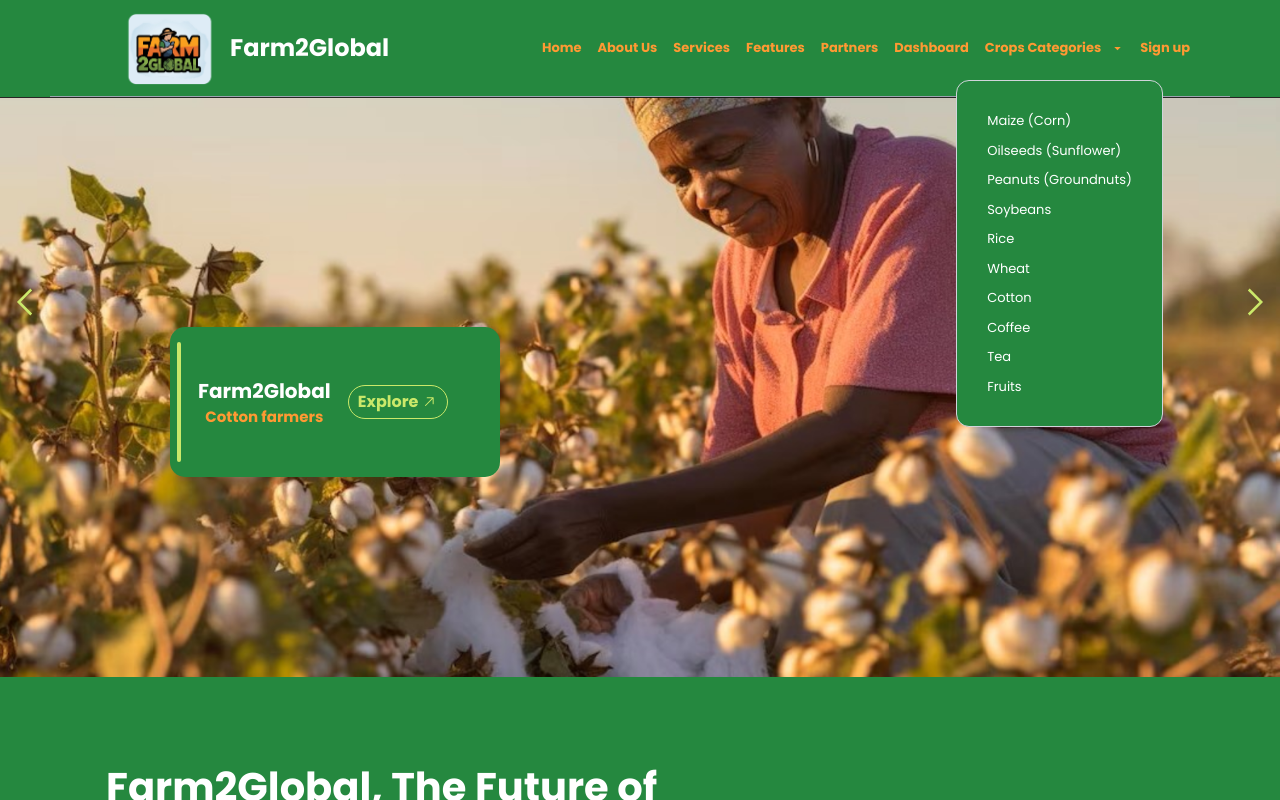
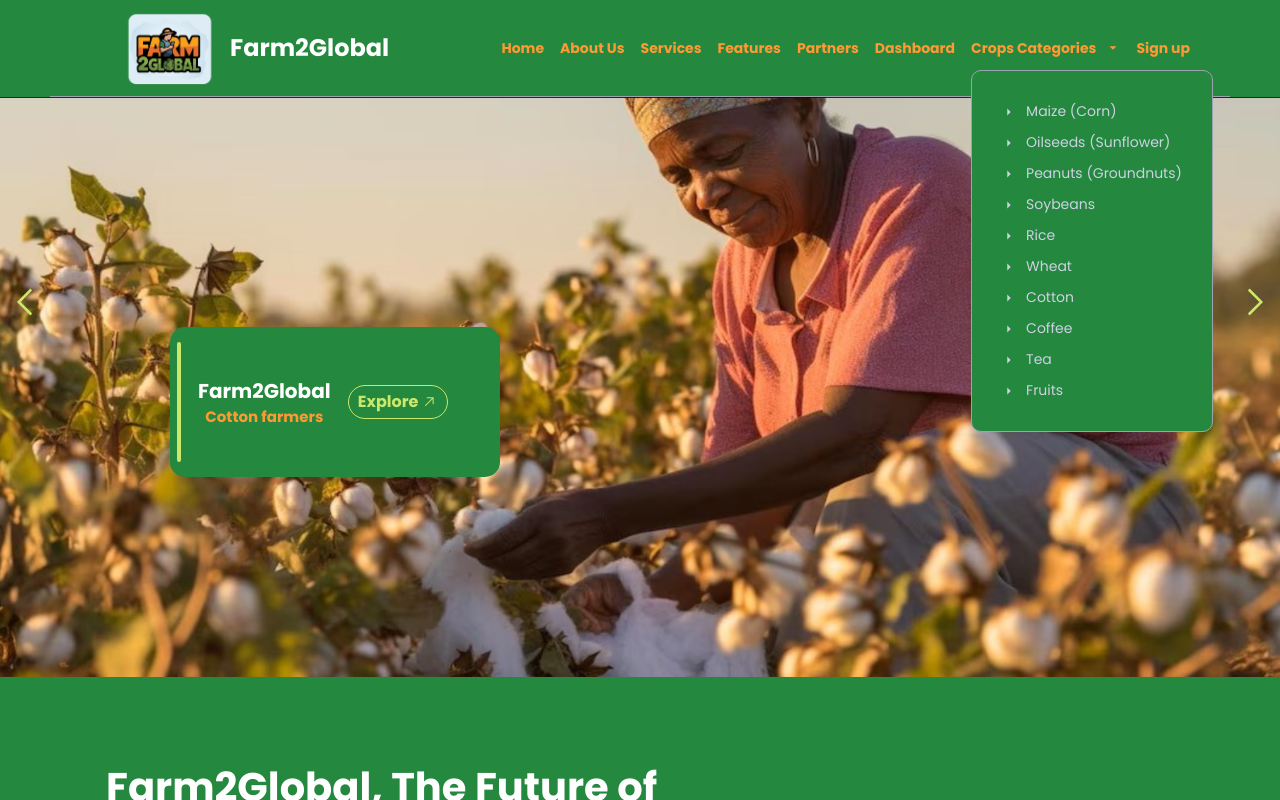
Before and after one commit to MUGISHA-Pascal/Farm2Global-Frontend, a React (Create React App) app in the folder frontend/: page / in a window 1280 px wide. Both pictures are taken after a click on the item "Crops Categories". Shown: the top 800 px of the page. Built offline with nearby package versions, Linux system fonts and the light colour scheme.

Commit message:
frontend

```diff
--- a/frontend/src/components/Navbar.tsx
+++ b/frontend/src/components/Navbar.tsx
@@ -6,6 +6,7 @@ import { VscChromeClose } from "react-icons/vsc";
 import { useState } from "react";
 import { Link as RouterLink } from "react-router-dom";
 import { IoMdArrowDropdown } from "react-icons/io";
+import { IoMdArrowDropright } from "react-icons/io";
 const Navbar = () => {
   const [navShow, setNavShow] = useState(false);
   const [categoryShow, setCategoryShow] = useState(false);
@@ -150,7 +151,7 @@ const Navbar = () => {
               </ul>
             </div>
           )}
-          <ul className="flex font-bold text-[#FF9933] space-x-4 max-md:hidden  text-[13px]">
+          <ul className="flex font-bold text-[#FF9933] space-x-4 max-md:hidden  text-[14px]">
             <li>
               <RouterLink
                 to="/"
@@ -226,43 +227,73 @@ const Navbar = () => {
                 e.stopPropagation();
                 setCategoryShow(!categoryShow);
               }}
-              className="flex flex-row space-x-[10px] dropdown-category items-center justify-center"
+              className=" dropdown-category"
             >
-              <a href="#" className="hover:text-green-300">
-                Crops Categories
-              </a>
-              <IoMdArrowDropdown />
+              <div className="flex flex-row hover:cursor-pointer space-x-[10px]  items-center justify-center hover:text-green-300">
+                <p>Crops Categories</p>
+                <IoMdArrowDropdown />
+              </div>
               {categoryShow && (
-                <div className="absolute font-normal  z-10 p-[30px] items-start top-[80px] text-white rounded-[13px] border-[1px]  border-gray-300  bg-[#25883F] flex flex-col space-y-[10px]">
-                  <a href="" className="hover:text-green-300 ">
-                    Maize (Corn)
+                <div className="absolute font-normal  z-10 p-[30px] items-start top-[70px]  text-[#CCD2E3] rounded-[10px] border-[1px]  border-gray-400  bg-[#25883F] flex flex-col space-y-[10px]">
+                  <a
+                    href=""
+                    className="hover:text-green-300 flex flex-row space-x-[10px] items-center"
+                  >
+                    <IoMdArrowDropright /> <p>Maize (Corn)</p>
                   </a>
-                  <a href="" className="hover:text-green-300">
-                    Oilseeds (Sunflower)
+                  <a
+                    href=""
+                    className="hover:text-green-300 flex flex-row space-x-[10px] items-center"
+                  >
+                    <IoMdArrowDropright /> <p>Oilseeds (Sunflower)</p>
                   </a>
-                  <a href="" className="hover:text-green-300">
-                    Peanuts (Groundnuts)
+                  <a
+                    href=""
+                    className="hover:text-green-300 flex flex-row space-x-[10px] items-center"
+                  >
+                    <IoMdArrowDropright /> <p>Peanuts (Groundnuts)</p>
                   </a>
-                  <a href="" className="hover:text-green-300">
-                    Soybeans
+                  <a
+                    href=""
+                    className="hover:text-green-300 flex flex-row space-x-[10px] items-center"
+                  >
+                    <IoMdArrowDropright /> <p>Soybeans</p>
                   </a>
-                  <a href="" className="hover:text-green-300">
-                    Rice
+                  <a
+                    href=""
+                    className="hover:text-green-300 flex flex-row space-x-[10px] items-center"
+                  >
+                    <IoMdArrowDropright /> <p>Rice</p>
                   </a>
-                  <a href="" className="hover:text-green-300">
-                    Wheat
+                  <a
+                    href=""
+                    className="hover:text-green-300 flex flex-row space-x-[10px] items-center"
+                  >
+                    <IoMdArrowDropright /> <p> Wheat</p>
                   </a>
-                  <a href="" className="hover:text-green-300">
-                    Cotton
+                  <a
+                    href=""
+                    className="hover:text-green-300 flex flex-row space-x-[10px] items-center"
+                  >
+                    <IoMdArrowDropright /> <p> Cotton</p>
                   </a>
-                  <a href="" className="hover:text-green-300">
-                    Coffee
+                  <a
+                    href=""
+                    className="hover:text-green-300 flex flex-row space-x-[10px] items-center"
+                  >
+                    <IoMdArrowDropright /> <p> Coffee</p>
                   </a>
-                  <a href="" className="hover:text-green-300">
-                    Tea
+                  <a
+                    href=""
+                    className="hover:text-green-300 flex flex-row space-x-[10px] items-center"
+                  >
+                    <IoMdArrowDropright /> <p> Tea</p>
                   </a>
-                  <a href="" className="hover:text-green-300">
-                    Fruits
+                  <a
+                    href=""
+                    className="hover:text-green-300 flex flex-row space-x-[10px] items-center"
+                  >
+                    <IoMdArrowDropright /> <p> Fruits</p>
                   </a>
                 </div>
               )}
```
